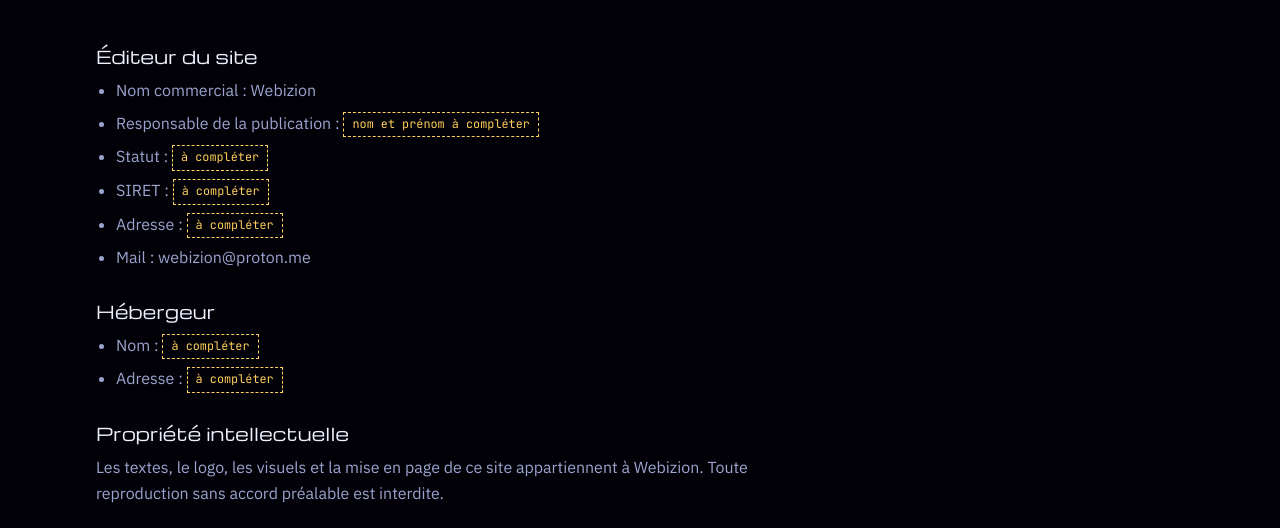
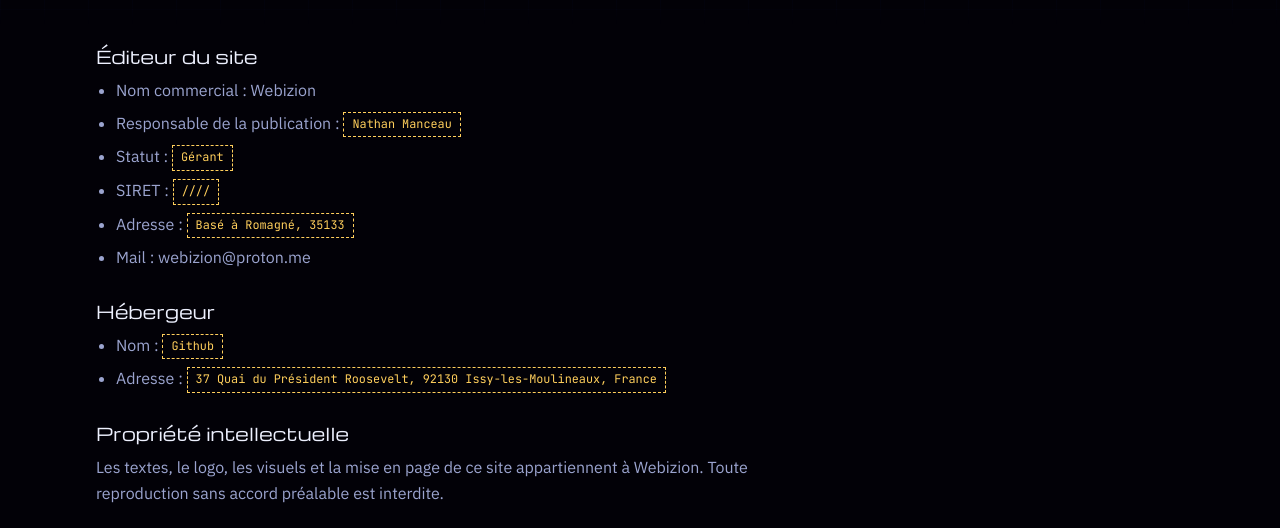
Before and after one commit to WebiZion-fr/webizion, a plain HTML site: page mentions-legales.html in a window 1280 px wide. Shown: the part 272-800 px from the top of the page. Drawn offline with nearby package versions, Linux system fonts and the light colour scheme.

Commit message:
Update legal information in mentions-legales.html

```diff
--- a/mentions-legales.html
+++ b/mentions-legales.html
@@ -193,16 +193,16 @@ details p{color:var(--muted);padding-bottom:18px;max-width:64ch}
 <section><h2>Éditeur du site</h2>
 <ul>
 <li>Nom commercial : Webizion</li>
-<li>Responsable de la publication : <span class="pending">nom et prénom à compléter</span></li>
-<li>Statut : <span class="pending">à compléter</span></li>
-<li>SIRET : <span class="pending">à compléter</span></li>
-<li>Adresse : <span class="pending">à compléter</span></li>
+<li>Responsable de la publication : <span class="pending">Nathan Manceau</span></li>
+<li>Statut : <span class="pending">Gérant</span></li>
+<li>SIRET : <span class="pending">////</span></li>
+<li>Adresse : <span class="pending">Basé à Romagné, 35133</span></li>
 <li>Mail : webizion@proton.me</li>
 </ul></section>
 <section><h2>Hébergeur</h2>
 <ul>
-<li>Nom : <span class="pending">à compléter</span></li>
-<li>Adresse : <span class="pending">à compléter</span></li>
+<li>Nom : <span class="pending">Github</span></li>
+<li>Adresse : <span class="pending">37 Quai du Président Roosevelt, 92130 Issy-les-Moulineaux, France</span></li>
 </ul></section>
 <section><h2>Propriété intellectuelle</h2><p>Les textes, le logo, les visuels et la mise en page de ce site appartiennent à Webizion. Toute reproduction sans accord préalable est interdite.</p></section>
 <section><h2>Données personnelles</h2><p>Ce site ne comporte pas de formulaire et ne dépose pas de cookies de suivi. Les échanges se font par mail ou sur les réseaux sociaux, et les informations que vous transmettez servent uniquement à répondre à votre demande.</p></section>
```
